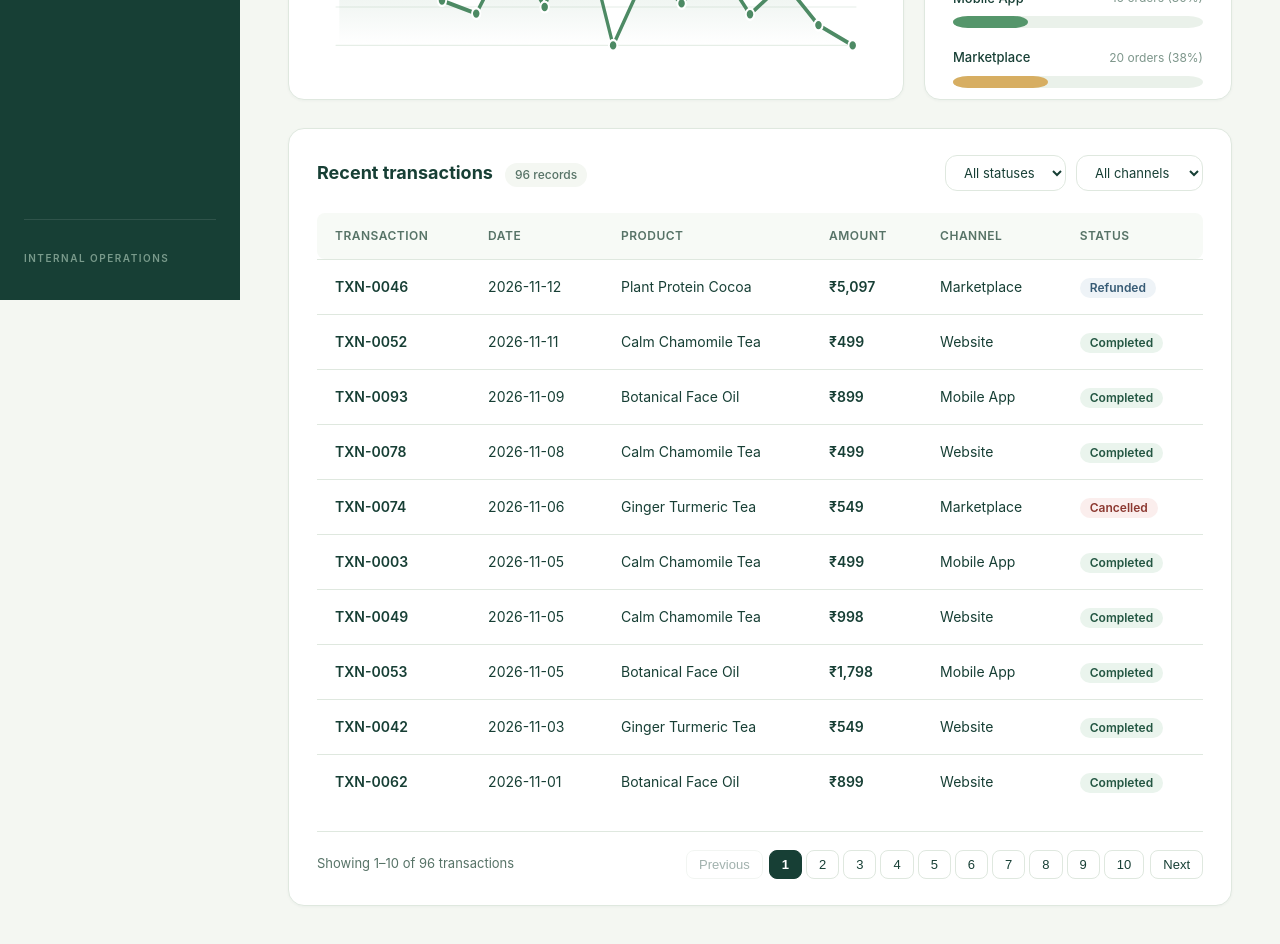
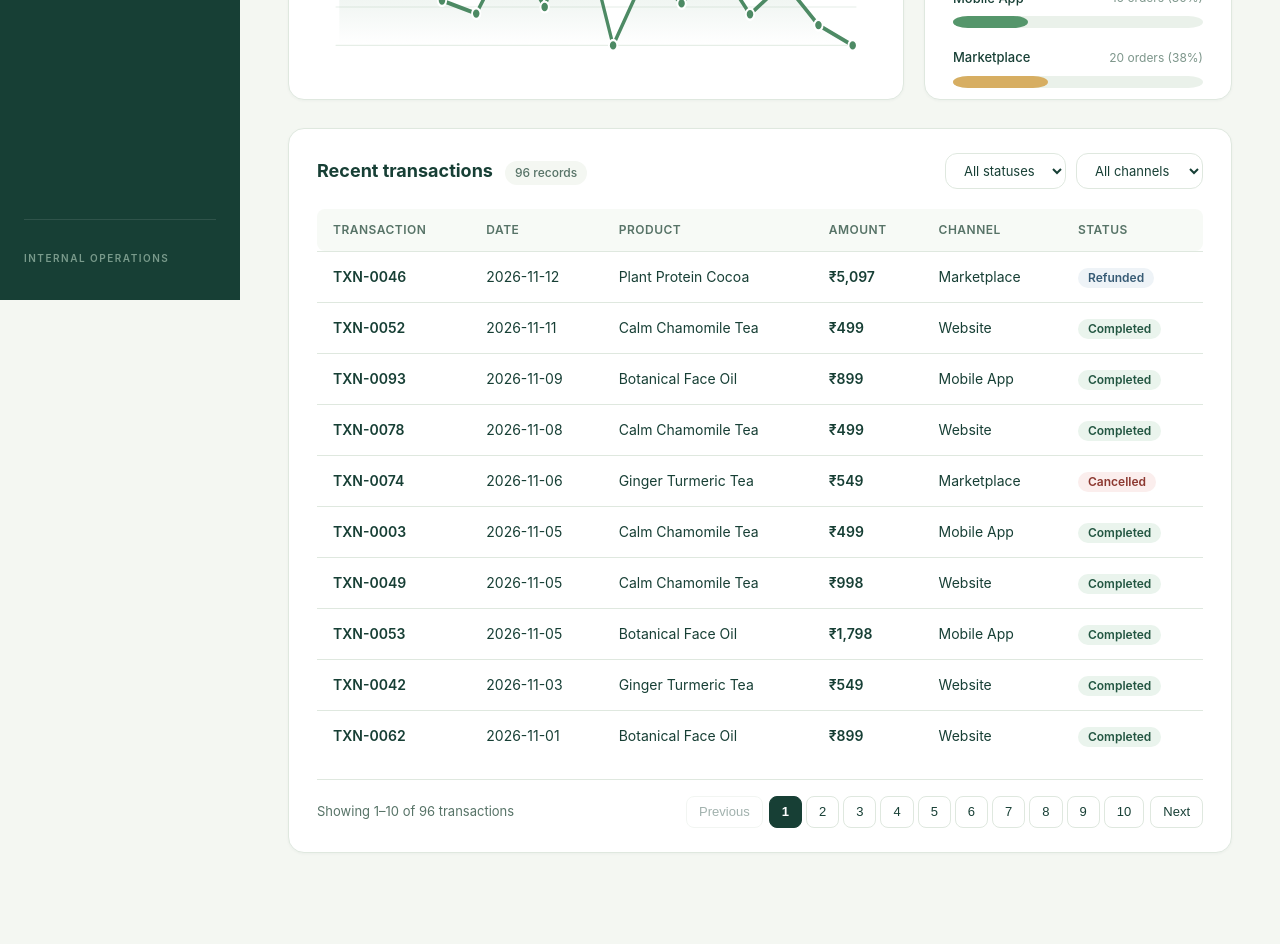
Before and after one commit to abhishek555666/growth-wellness-dashboard, a React (Vite) app: page / in a window 1280 px wide. Shown: the part 500-1444 px from the top of the page. After the commit the page ends 1393 px from the top, so only its background shows below. Built offline with nearby package versions, Linux system fonts and the light colour scheme.

Commit message:
style: refine Recent Transactions card spacing and alignment

```diff
--- a/src/styles/global.css
+++ b/src/styles/global.css
@@ -663,13 +663,22 @@ html, body {
   background: var(--color-white);
   border: 1px solid var(--color-border);
   border-radius: var(--radius-lg);
-  padding: 26px 28px;
+  padding: 24px 28px;
   box-shadow: var(--shadow-card);
   width: 100%;
   box-sizing: border-box;
   min-width: 0;
   max-width: 100%;
   overflow: hidden;
+}
+
+.tableToolbar {
+  display: flex;
+  justify-content: space-between;
+  align-items: center;
+  margin-bottom: 20px;
+  flex-wrap: wrap;
+  gap: 16px;
 }
 
 .tableContainer {
@@ -695,9 +704,10 @@ html, body {
   font-size: 12px;
   text-transform: uppercase;
   letter-spacing: 0.5px;
-  padding: 14px 18px;
+  padding: 12px 16px;
   border-bottom: 1px solid var(--color-border);
   white-space: nowrap;
+  vertical-align: middle;
 }
 
 .dataTable th:first-child {
@@ -711,10 +721,11 @@ html, body {
 }
 
 .dataTable td {
-  padding: 16px 18px;
+  padding: 14px 16px;
   border-bottom: 1px solid var(--color-divider);
   color: var(--color-text-primary);
   white-space: nowrap;
+  vertical-align: middle;
 }
 
 .dataTable tbody tr:last-child td {
@@ -773,7 +784,7 @@ html, body {
 
 /* Empty State */
 .emptyState {
-  padding: 48px 24px;
+  padding: 40px 20px;
   text-align: center;
   color: var(--color-text-muted);
 }
@@ -790,8 +801,8 @@ html, body {
   display: flex;
   justify-content: space-between;
   align-items: center;
-  margin-top: 22px;
-  padding-top: 18px;
+  margin-top: 18px;
+  padding-top: 16px;
   border-top: 1px solid var(--color-divider);
   flex-wrap: wrap;
   gap: 12px;
@@ -801,6 +812,9 @@ html, body {
 .paginationSummary {
   font-size: 13px;
   color: var(--color-text-secondary);
+  line-height: 1.5;
+  display: flex;
+  align-items: center;
 }
 
 .paginationControls {
@@ -820,10 +834,14 @@ html, body {
   border: 1px solid var(--color-border);
   border-radius: var(--radius-sm);
   padding: 6px 12px;
+  min-height: 32px;
   font-size: 13px;
   font-weight: 500;
   color: var(--color-text-primary);
   cursor: pointer;
+  display: inline-flex;
+  align-items: center;
+  justify-content: center;
   transition: all 0.15s ease;
 }
 
```
